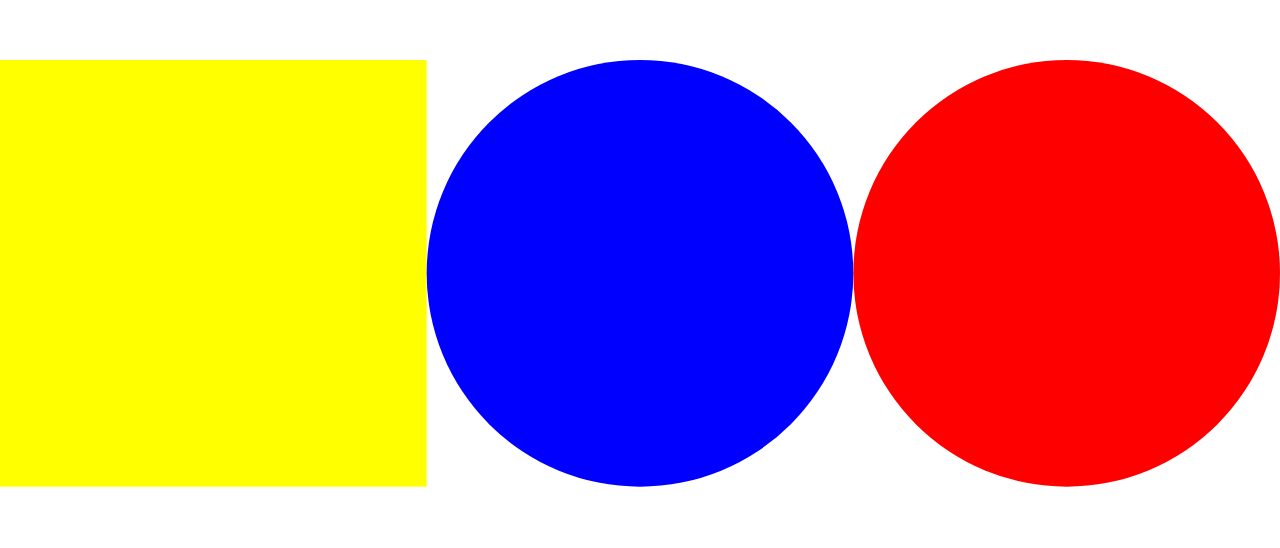
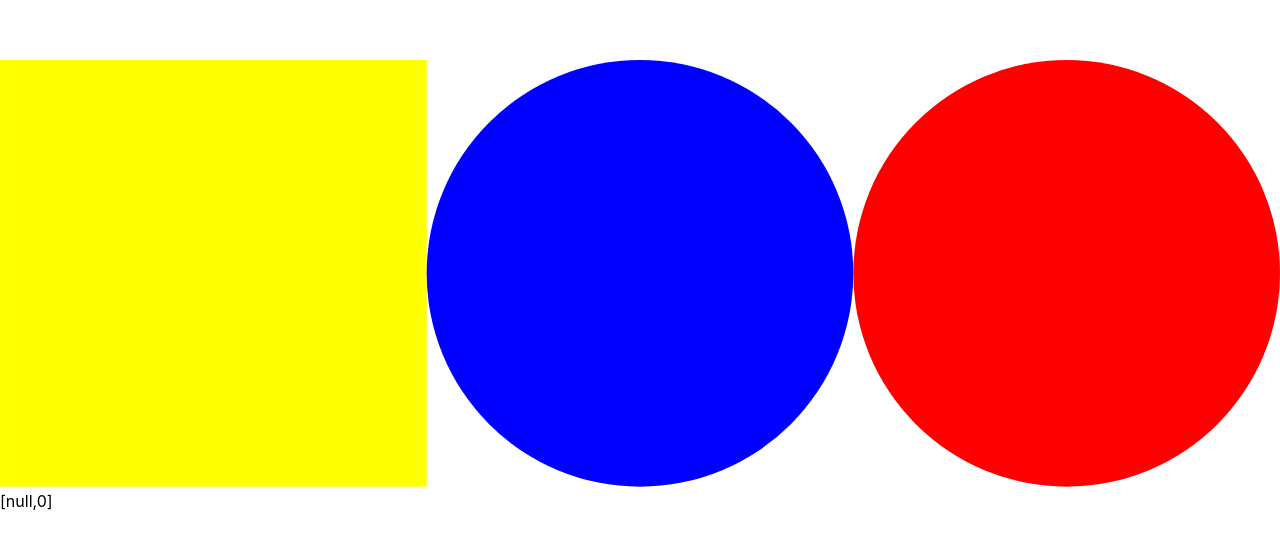
Before and after one commit to chrisbolin/megapixel, a React (Create React App) app: page / in a window 1280 px wide. Shown: the part 1224-1772 px from the top of the page. After the commit the page ends 1735 px from the top, so only its background shows below. Built offline with nearby package versions, Linux system fonts and the light colour scheme.

Commit message:
Grid.size

```diff
--- a/src/App.tsx
+++ b/src/App.tsx
@@ -53,7 +53,7 @@ function BoxGrid(
     }
     const x = Math.floor(clientX / measuredElement.clientWidth * widthInBoxes);
     const y = Math.floor(clientY / measuredElement.clientHeight * heightInBoxes);
-    const value = grid.get(x, y);
+    const value = grid.valueAt(x, y);
     return { x, y, value };
   }
 
@@ -86,7 +86,7 @@ function BoxGrid(
 
 function ColorPicker({ state, palette }: { state: AppState, palette: Palette }) {
   const dimensionInPixels = 10;
-  const viewBox = `0 0 ${palette.length * dimensionInPixels} ${3 * dimensionInPixels}`;
+  const viewBox = `0 0 ${palette.length * dimensionInPixels} ${dimensionInPixels}`;
   return <svg viewBox={viewBox}>
     {palette.map((color, index) => {
       const active = index === state.currentColorIndex;
@@ -122,6 +122,7 @@ function App() {
         pixelsPerBox={pixelsPerBox}
       />
       <ColorPicker state={state} palette={palette} />
+      {JSON.stringify(state.grid.size)}
     </div>
   );
 }
--- a/src/Grid.tsx
+++ b/src/Grid.tsx
@@ -13,7 +13,14 @@ export class Grid {
     this.updateCallback = () => { };
   }
 
-  get(xIndex: number, yIndex: number) {
+  get size(): [number, number] {
+    const ySize = this.data.length;
+    const rowLengths = this.data.map(row => row.length).filter(Boolean);
+    const xSize = Math.max(...rowLengths);
+    return [xSize, ySize];
+  }
+
+  valueAt(xIndex: number, yIndex: number) {
     const row = this.data[yIndex] || [];
     return row[xIndex];
   }
```
